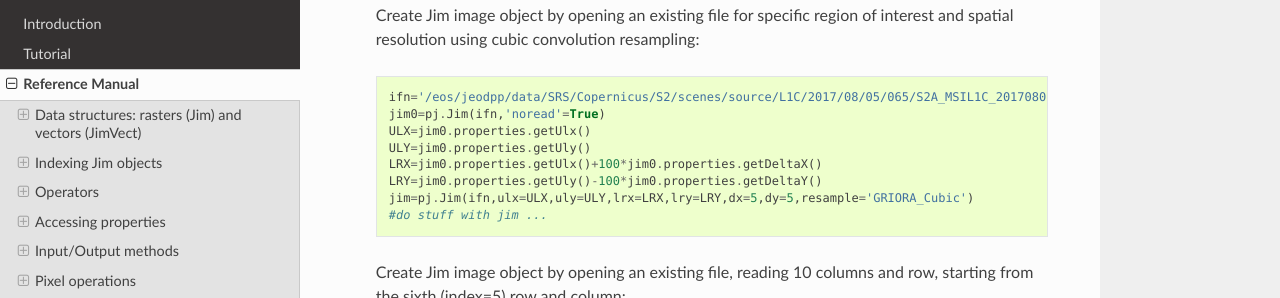
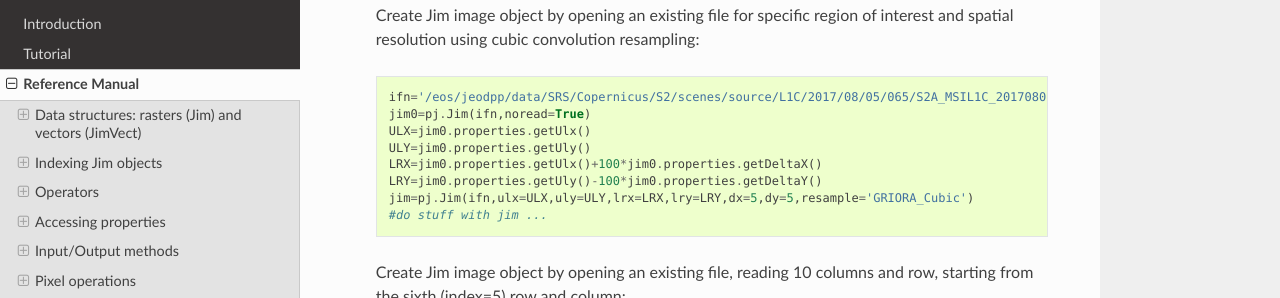
Before and after one commit to ec-jrc/jeolib-pyjeo, a Sphinx documentation site: the page built from doc/3_reference.rst, in a window 1280 px wide and 900 px high, scrolled down 1257 px. Shown: the part 153-451 px from the top of the window. Built offline with Sphinx 7.4.7 and the Read the Docs theme 2.0.0, drawn with Linux system fonts in a browser that asks for light colours.

Commit message:
minor change in doc

```diff
--- a/doc/3_reference.rst
+++ b/doc/3_reference.rst
@@ -69,7 +69,7 @@ Create Jim object from file
    interest and spatial resolution using cubic convolution resampling::
 
         ifn='/eos/jeodpp/data/SRS/Copernicus/S2/scenes/source/L1C/2017/08/05/065/S2A_MSIL1C_20170805T102031_N0205_R065_T32TNR_20170805T102535.SAFE/GRANULE/L1C_T32TNR_A011073_20170805T102535/IMG_DATA/T32TNR_20170805T102031_B08.jp2'
-        jim0=pj.Jim(ifn,'noread'=True)
+        jim0=pj.Jim(ifn,noread=True)
         ULX=jim0.properties.getUlx()
         ULY=jim0.properties.getUly()
         LRX=jim0.properties.getUlx()+100*jim0.properties.getDeltaX()
```
